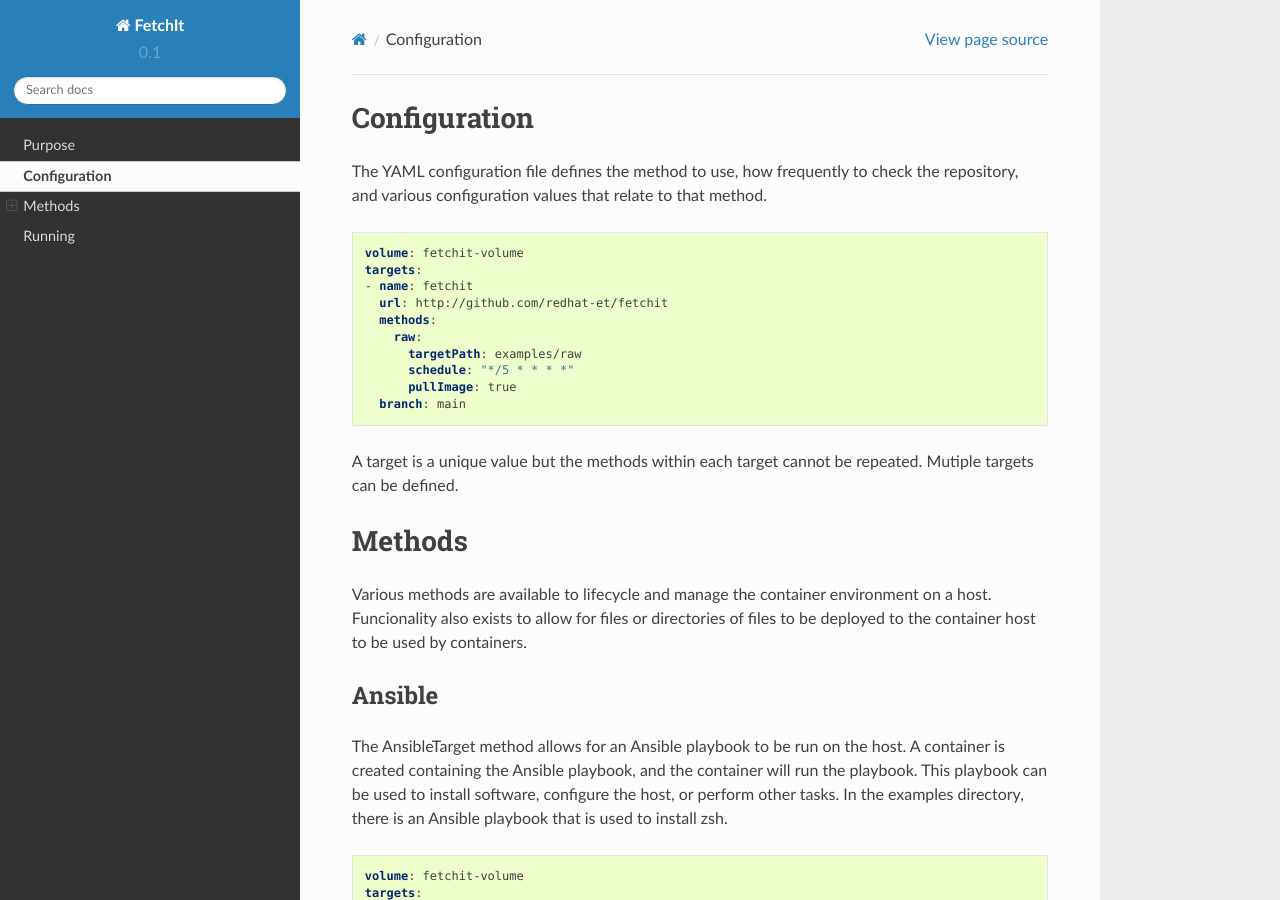
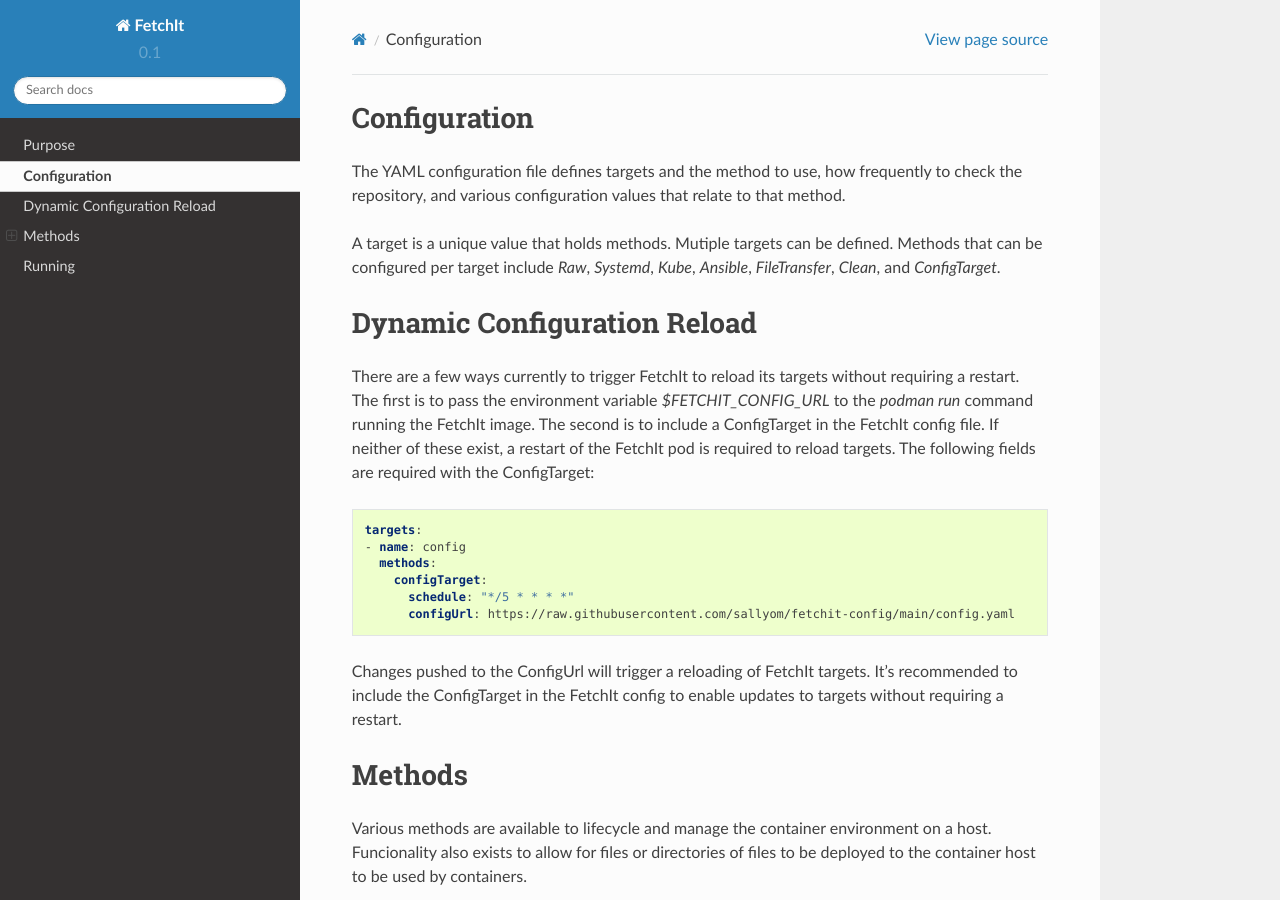
Before and after one commit to containers/fetchit, a Sphinx documentation site: the page built from docs/methods.rst, in a window 1280 px wide and 900 px high. Built offline with Sphinx 7.4.7 and the Read the Docs theme 2.0.0, drawn with Linux system fonts in a browser that asks for light colours.

Commit message:
add configTarget info to docs
Signed-off-by: Sally O'Malley <somalley@redhat.com>

```diff
--- a/docs/methods.rst
+++ b/docs/methods.rst
@@ -1,25 +1,35 @@
 Configuration
 =============
-The YAML configuration file defines the method to use, how frequently to check the repository, and various configuration values that relate to that method.
+The YAML configuration file defines targets and the method to use, how frequently to check the repository,
+and various configuration values that relate to that method.
+
+A target is a unique value that holds methods. Mutiple targets can be defined. Methods that can be configured per
+target include `Raw`, `Systemd`, `Kube`, `Ansible`, `FileTransfer`, `Clean`, and `ConfigTarget`.
+
+Dynamic Configuration Reload
+=============
+
+There are a few ways currently to trigger FetchIt to reload its targets without requiring a restart. The first is to
+pass the environment variable `$FETCHIT_CONFIG_URL` to the `podman run` command running the FetchIt image.
+The second is to include a ConfigTarget in the FetchIt config file. If neither of these exist, a restart of the FetchIt
+pod is required to reload targets. The following fields are required with the ConfigTarget:
 
 .. code-block:: yaml
 
-   volume: fetchit-volume
    targets:
-   - name: fetchit
-     url: http://github.com/redhat-et/fetchit
+   - name: config
      methods:
-       raw:
-         targetPath: examples/raw
+       configTarget:
          schedule: "*/5 * * * *"
-         pullImage: true
-     branch: main
+         configUrl: https://raw.githubusercontent.com/sallyom/fetchit-config/main/config.yaml
 
-A target is a unique value but the methods within each target cannot be repeated. Mutiple targets can be defined.
+Changes pushed to the ConfigUrl will trigger a reloading of FetchIt targets. It's recommended to include the ConfigTarget
+in the FetchIt config to enable updates to targets without requiring a restart.
 
 Methods
 =======
-Various methods are available to lifecycle and manage the container environment on a host. Funcionality also exists to allow for files or directories of files to be deployed to the container host to be used by containers.
+Various methods are available to lifecycle and manage the container environment on a host. Funcionality also exists to
+allow for files or directories of files to be deployed to the container host to be used by containers.
 
 
 Ansible
```
Also changed, not shown: README.md (+2 -2 lines).
